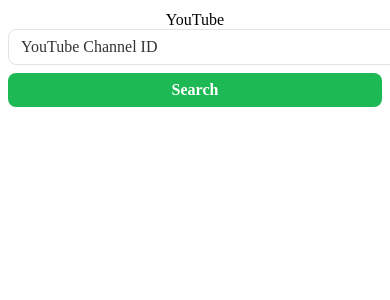
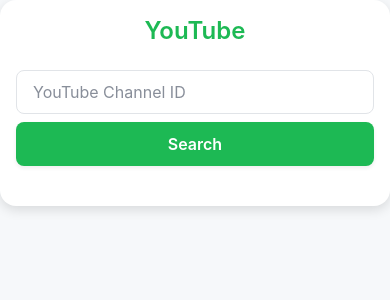
Before and after one commit to Pedro-Accarini/octa-music, a Flask app: template src/templates/youtube.html in a window 390 px wide; the page is wider, and only the part inside the window is pictured. Shown: the top 300 px of that part. Run offline with Flask 3, Linux system fonts and the light colour scheme; the template is opened without the code that fills it, so the values that code supplies are empty; parts of the project's set-up code (start-up, migrations or seed data) failed here and were passed over.

Commit message:
Add ARIA labels and remove inline styles from YouTube template
- Added viewport meta tag for mobile responsiveness
- Imported design-tokens.css and base.css
- Replaced inline styles with component classes (btn, input, form-inline)
- Added ARIA labels for accessibility (role, aria-label attributes)
- Improved alt text for images
- Added rel='noopener noreferrer' to external links for security

```diff
--- a/src/templates/youtube.html
+++ b/src/templates/youtube.html
@@ -2,21 +2,24 @@
 <html lang="pt-br">
 <head>
     <meta charset="UTF-8">
+    <meta name="viewport" content="width=device-width, initial-scale=1.0">
     <title>Estatísticas do YouTube</title>
+    <link rel="stylesheet" href="/static/css/design-tokens.css">
+    <link rel="stylesheet" href="/static/css/base.css">
     <link rel="stylesheet" href="/static/css/spotify.css">
     <link rel="stylesheet" href="/static/css/youtube.css">
 </head>
 <body>
     <div class="container">
         <h1 class="youtube-title">YouTube</h1>
-        <form method="get" style="display: flex; gap: 0.5rem; margin-bottom: 1.5rem; justify-content: center;">
-            <input type="text" name="channel_id" placeholder="YouTube Channel ID" required style="flex: 1; padding: 0.5rem 0.75rem; border: 1px solid #e1e4e8; border-radius: 8px; font-size: 1rem;">
-            <button type="submit" style="background: #1db954; color: #fff; border: none; border-radius: 8px; padding: 0.5rem 1.2rem; font-size: 1rem; font-weight: 600; cursor: pointer; transition: background 0.2s;">Search</button>
+        <form method="get" class="form-inline" role="search" aria-label="Search YouTube channel">
+            <input type="text" name="channel_id" class="input" placeholder="YouTube Channel ID" required aria-label="YouTube Channel ID" autocomplete="off">
+            <button type="submit" class="btn btn-primary">Search</button>
         </form>
         {% if title %}
-        <div class="artist-card">
+        <div class="artist-card" role="article" aria-label="Channel information">
             {% if image_url %}
-                <img class="artist-img" src="{{ image_url }}" alt="Image of channel {{ title }}">
+                <img class="artist-img" src="{{ image_url }}" alt="Profile picture of {{ title }}">
             {% endif %}
             <div class="artist-name">{{ title }}</div>
             <div class="artist-info">{{ description }}</div>
@@ -24,7 +27,7 @@
             <div class="artist-info"><strong>Views:</strong> {{ views }}</div>
             <div class="artist-info"><strong>Video Count:</strong> {{ video_count }}</div>
             {% if channel_url %}
-                <a class="artist-link" href="{{ channel_url }}" target="_blank">YouTube Channel</a>
+                <a class="artist-link" href="{{ channel_url }}" target="_blank" rel="noopener noreferrer" aria-label="Visit {{ title }} YouTube channel">YouTube Channel</a>
             {% endif %}
         </div>
         {% endif %}
```
